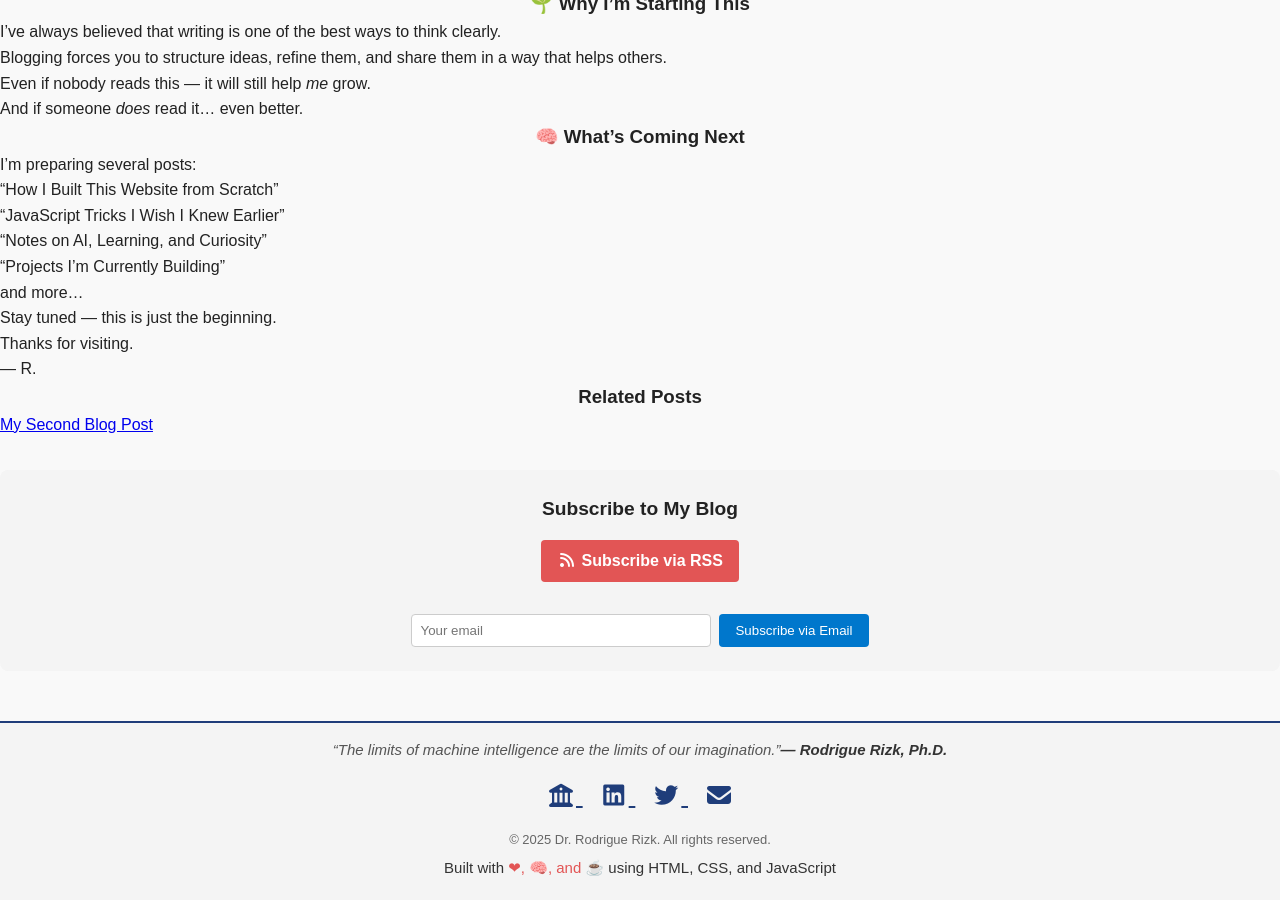
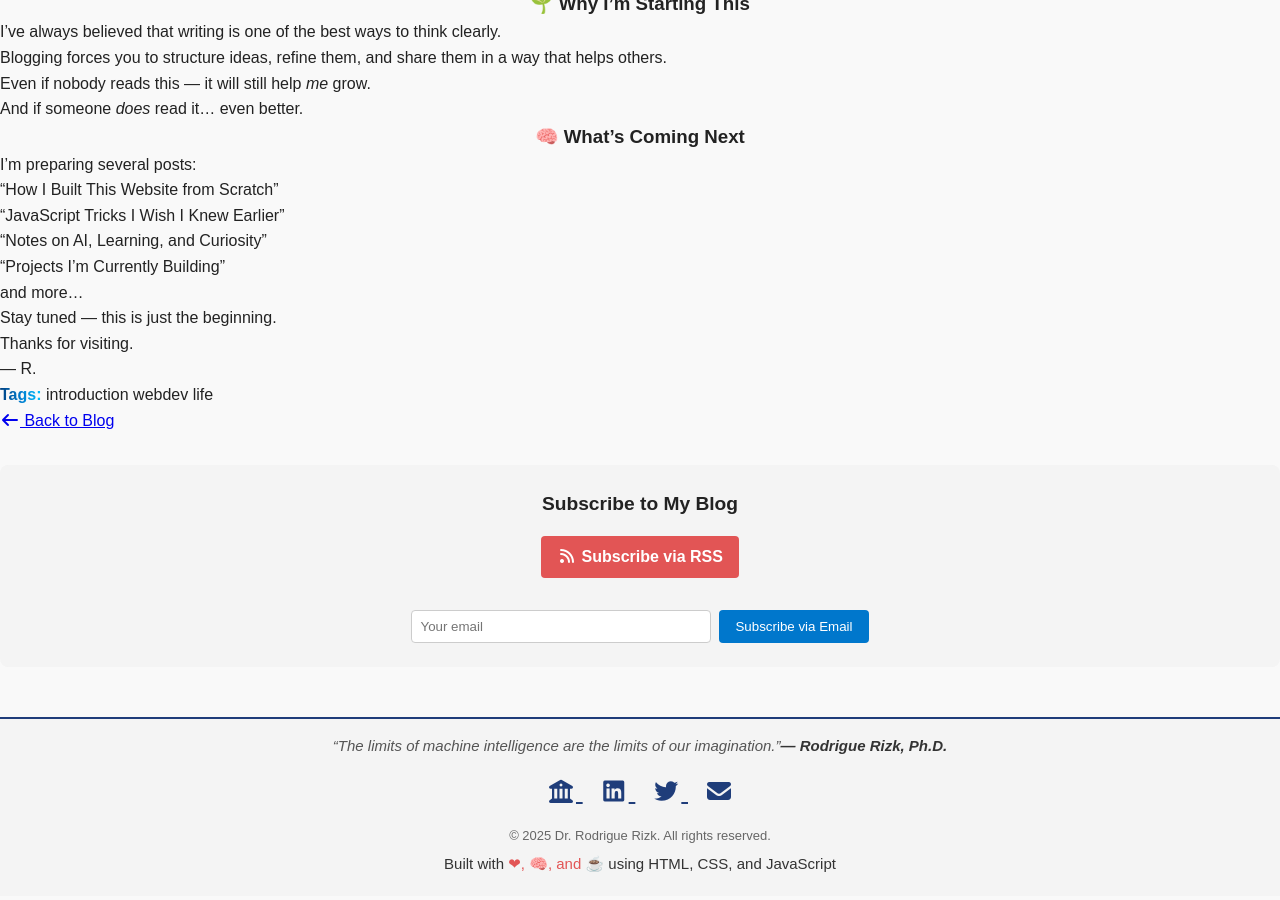
Before and after one commit to rodriguerizk/rodriguerizk.github.io, a Jekyll site: the page built from _posts/2025-11-16-my-first-post.md, in a window 1280 px wide and 900 px high, scrolled down 1440 px. Built offline with Jekyll 4.4.1, drawn with Linux system fonts in a browser that asks for light colours; nearby versions of some CDN libraries.

Commit message:
Update post.html

```diff
--- a/_layouts/post.html
+++ b/_layouts/post.html
@@ -4,31 +4,35 @@ layout: default
 
 <article class="post-container">
 
+  <!-- Featured Image -->
   {% if page.image %}
-    <img src="{{ page.image }}" class="post-hero">
+    <img src="{{ page.image }}" alt="{{ page.title }}" class="post-featured-image">
   {% endif %}
 
+  <!-- Post Title & Meta -->
   <h1 class="post-title">{{ page.title }}</h1>
-
   <p class="post-meta">
     {{ page.date | date: "%B %d, %Y" }} — {{ page.reading_time }} min read
   </p>
 
+  <!-- Post Content -->
   <div class="post-content">
     {{ content }}
   </div>
 
-  <h3 class="related-title">Related Posts</h3>
-  <ul class="related-posts">
-    {% for post in site.posts %}
-      {% if post != page and post.tags | join: ',' contains page.tags[0] %}
-        <li>
-          <a href="{{ post.url | relative_url }}">
-            {{ post.title }}
-          </a>
-        </li>
-      {% endif %}
-    {% endfor %}
-  </ul>
+  <!-- Tags -->
+  {% if page.tags %}
+    <div class="post-tags">
+      <strong>Tags:</strong>
+      {% for tag in page.tags %}
+        <span class="tag">{{ tag }}</span>
+      {% endfor %}
+    </div>
+  {% endif %}
+
+  <!-- Back to Blog Link -->
+  <div class="back-to-blog">
+    <a href="{{ site.baseurl }}/blog"><i class="fas fa-arrow-left"></i> Back to Blog</a>
+  </div>
 
 </article>
```
